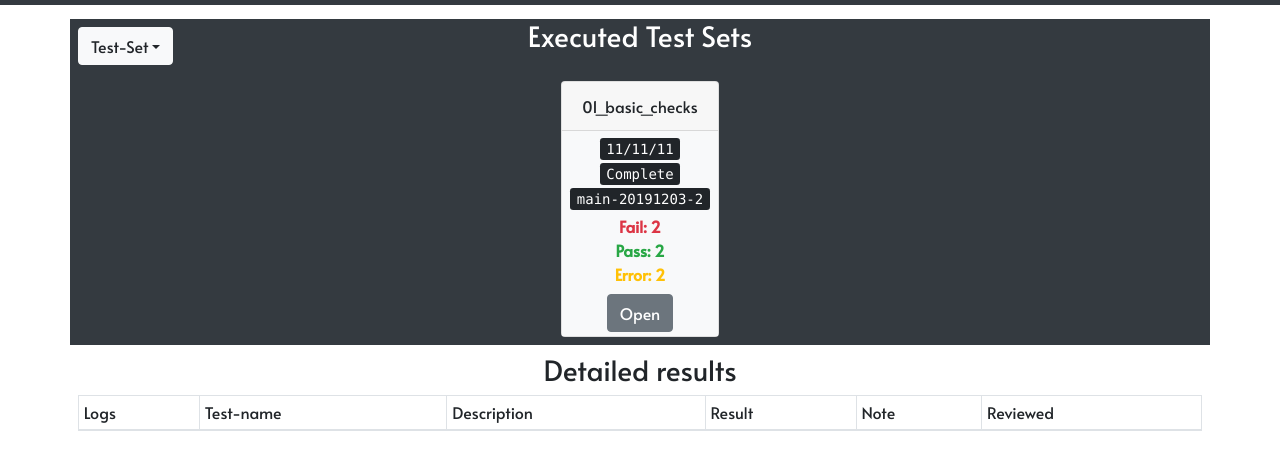
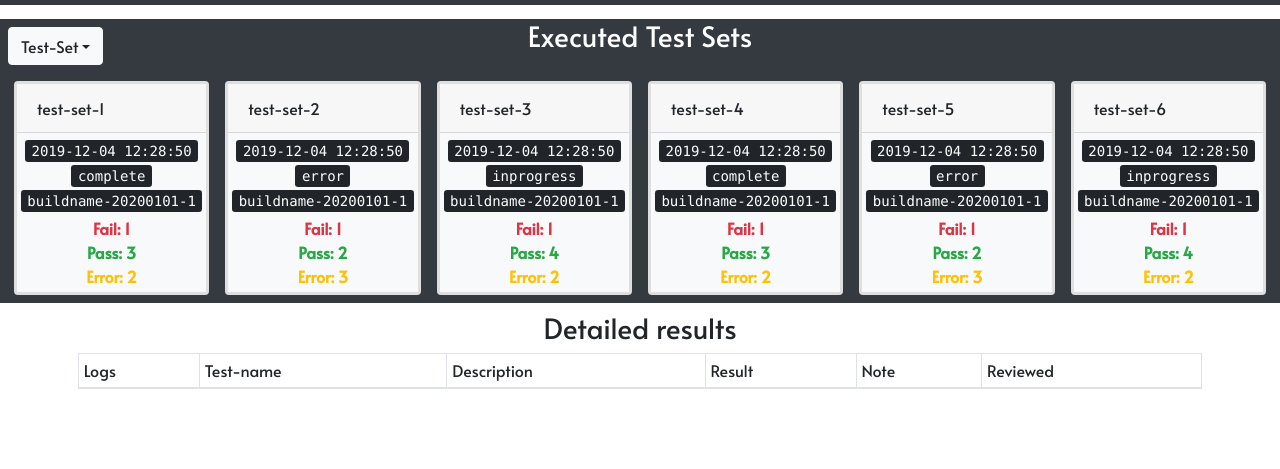
Before and after one commit to cta87/Automate, a plain HTML site: page index.html in a window 1280 px wide. Shown: the part 51-520 px from the top of the page. Drawn offline with nearby package versions, Linux system fonts and the light colour scheme; no server answers.

Commit message:
Remove button from test-set cards, entire card is now clickable instead. Change selected card styling. Remove selected card styling off all other cards when new card is selected

```diff
--- a/index.html
+++ b/index.html
@@ -12,6 +12,7 @@
 
     <script type="text/javascript" src="dummy-data.js"></script>
     <script type="text/javascript" src="results.js"></script>
+    <script type="text/javascript" src="data-fetch.js"></script>
 
     <link rel="stylesheet" type="text/css" href="./style.css">
     <link rel="stylesheet" href="https://stackpath.bootstrapcdn.com/bootstrap/4.4.1/css/bootstrap.min.css" integrity="sha384-Vkoo8x4CGsO3+Hhxv8T/Q5PaXtkKtu6ug5TOeNV6gBiFeWPGFN9MuhOf23Q9Ifjh" crossorigin="anonymous">
@@ -46,7 +47,7 @@
 </div>
 
 <!--Test-set component-->
-<div class="container" style="margin-top: 70px">
+<div class="container-fluid" style="margin-top: 70px; box-sizing: border-box">
 
             <div class="row">
                 <div class="col-4 bg-dark pl-0">
@@ -78,22 +79,27 @@
             <div id='tstset-card-container' class="row justify-content-center bg-dark">
 
 
-                <div class="card m-2">
-                    <div class="card-header">01_basic_checks</div>
-                    <div class="card-body bg-light p-1">
-                        <p class="card-text text-center  m-0" ><kbd>11/11/11</kbd></p>
-                        <p class="card-text text-center  m-0"><kbd>Complete</kbd></p>
-                        <p class="card-text text-center  m-0"><kbd>main-20191203-2</kbd></p>
+                <!--<div class="card m-2">-->
+                    <!--<div class="card-header">01_basic_checks <span class="badge badge-primary">New</span></div>-->
+                    <!--<div class="card-body bg-light p-1">-->
+                        <!--<p class="card-text text-center  m-0" ><kbd>11/11/11</kbd></p>-->
+                        <!--<p class="card-text text-center  m-0"><kbd>Complete</kbd></p>-->
+                        <!--<p class="card-text text-center  m-0"><kbd>main-20191203-2</kbd></p>-->
 
-                        <p class="card-text text-danger font-weight-bold text-center mt-1 m-0">Fail: 2</p>
-                        <p class="card-text text-success font-weight-bold text-center m-0">Pass: 2</p>
-                        <p class="card-text text-warning font-weight-bold text-center m-0">Error: 2</p>
+                        <!--<div class="row">-->
+                            <!--<div class="col-4 p-0">-->
+                                <!--<p class="card-text text-danger font-weight-bold text-center m-0">2</p>-->
+                            <!--</div>-->
+                            <!--<div class="col-4 p-0">-->
+                                <!--<p class="card-text text-success font-weight-bold text-center m-0">2</p>-->
+                            <!--</div>-->
+                            <!--<div class="col-4 p-0">-->
+                                <!--<p class="card-text text-warning font-weight-bold text-center m-0">2</p>-->
+                            <!--</div>-->
 
-                        <div class="row justify-content-center mt-2">
-                            <button class="btn btn-secondary stretched-link open-test-set">Open</button>
-                        </div>
-                    </div>
-                </div>
+                        <!--</div>-->
+                    <!--</div>-->
+                <!--</div>-->
 
             </div>
 
--- a/results.js
+++ b/results.js
@@ -13,29 +13,33 @@ $(document).ready(()=>{
     });
 
 
+    // below function populates the test table when a test-set card is clicked
+    $("#tstset-card-container").on('click', '.open-ts', (event)=>{
 
-    // below function populates the test table when a test-set is clicked
-    $("#tstset-card-container").on('click', '.open-test-set', (event)=>{
+
+
+        //add background color
+
+
+        $('.open-ts').each(function() {
+            $(this).removeClass('border-primary').css("background-color", "white");
+
+        });
+
+        //add background color
+        $(event.currentTarget).css("background-color", "lightblue");
 
         //add blue border around card that is open
-        console.log($(event.currentTarget).parent().parent().parent().addClass('border-primary'));
+        $(event.currentTarget).addClass('border-primary');
 
-        // remove blue border off all other cards
-
-        $(event.currentTarget).text("Opened");
-
-        $(event.currentTarget).removeClass('btn-secondary').addClass('btn-primary');
 
         const id = $(event.currentTarget).prop("id");
 
         //get data from mysql using id
 
-            // if mysql unavalible then use dummy data
-
-        console.log(id);
+        // if mysql unavailable then use dummy data
 
         dataFgetTests(id);
-
 
     });
 
@@ -124,7 +128,7 @@ const addTestSetCard = (testSetObj) =>{
     let container = $('#tstset-card-container');
 
     // create card
-    let cardContainer = $("<div></div>").addClass('card m-2');
+    let cardContainer = $("<div></div>").addClass('card m-2 open-ts').prop("id", testSetObj.id).css('cursor', 'pointer').css("border-width", "3px");
 
     // create card header
     let cardHead = $("<div></div>").addClass('card-header').text(testSetObj.name);
@@ -141,11 +145,9 @@ const addTestSetCard = (testSetObj) =>{
         let passP = $('<p></p>').addClass('card-text text-success font-weight-bold text-center m-0').text("Pass: " +  testSetObj.pass);
         let errorP = $('<p></p>').addClass('card-text text-warning font-weight-bold text-center m-0').text("Error: " +  testSetObj.error);
 
-        // create open button
-        let openBtn = $("<div></div>").addClass("row justify-content-center mt-2").append($("<button></button>").addClass("btn btn-secondary stretched-link open-test-set").text("Open").prop("id", testSetObj.id));
 
         // create card with all appended children
-    cardContainer.append(cardHead, cardBody.append(dateP, statusP, buildP, failP, passP, errorP, openBtn));
+    cardContainer.append(cardHead, cardBody.append(dateP, statusP, buildP, failP, passP, errorP));
     container.append(cardContainer);
 
 
```
